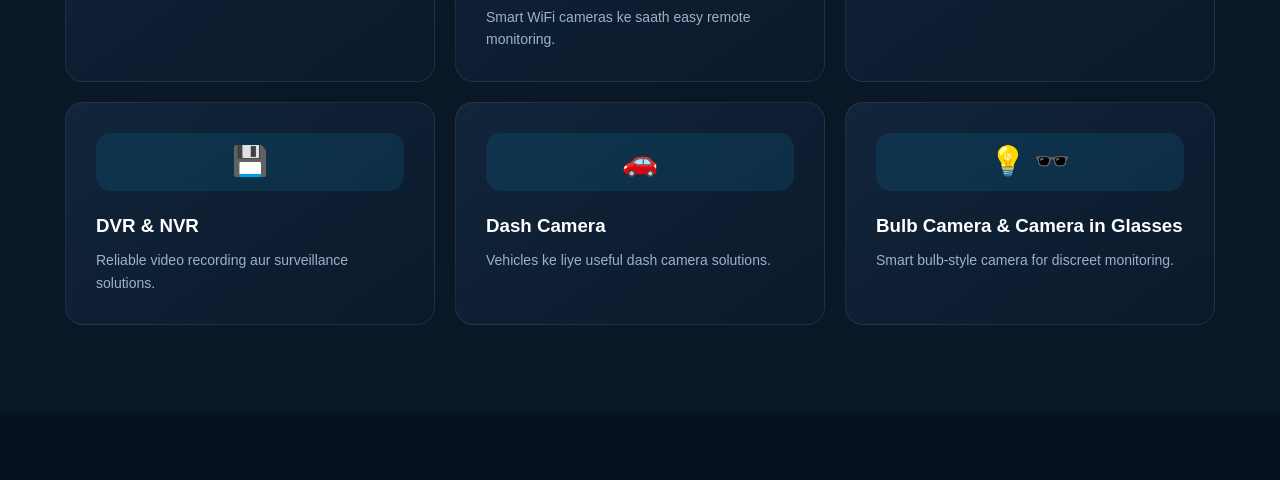
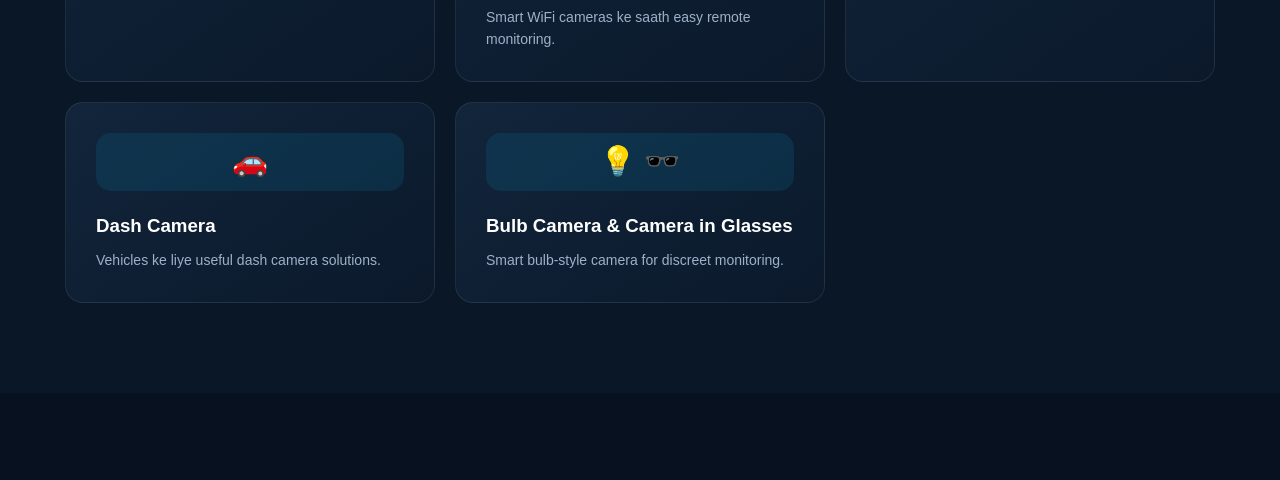
Before and after one commit to GURU-CCTV-SECURITY/guru-cctv, a plain HTML site: page index.html in a window 1280 px wide. Shown: the part 1349-1829 px from the top of the page. Drawn offline with Linux system fonts and the light colour scheme.

Commit message:
Update index.html

```diff
--- a/index.html
+++ b/index.html
@@ -613,14 +613,6 @@
         </div>
 
         <div class="product-card">
-          <div class="product-icon">💾</div>
-          <h3>DVR & NVR</h3>
-          <p>
-            Reliable video recording aur surveillance solutions.
-          </p>
-        </div>
-
-        <div class="product-card">
           <div class="product-icon">🚗</div>
           <h3>Dash Camera</h3>
           <p>
```
